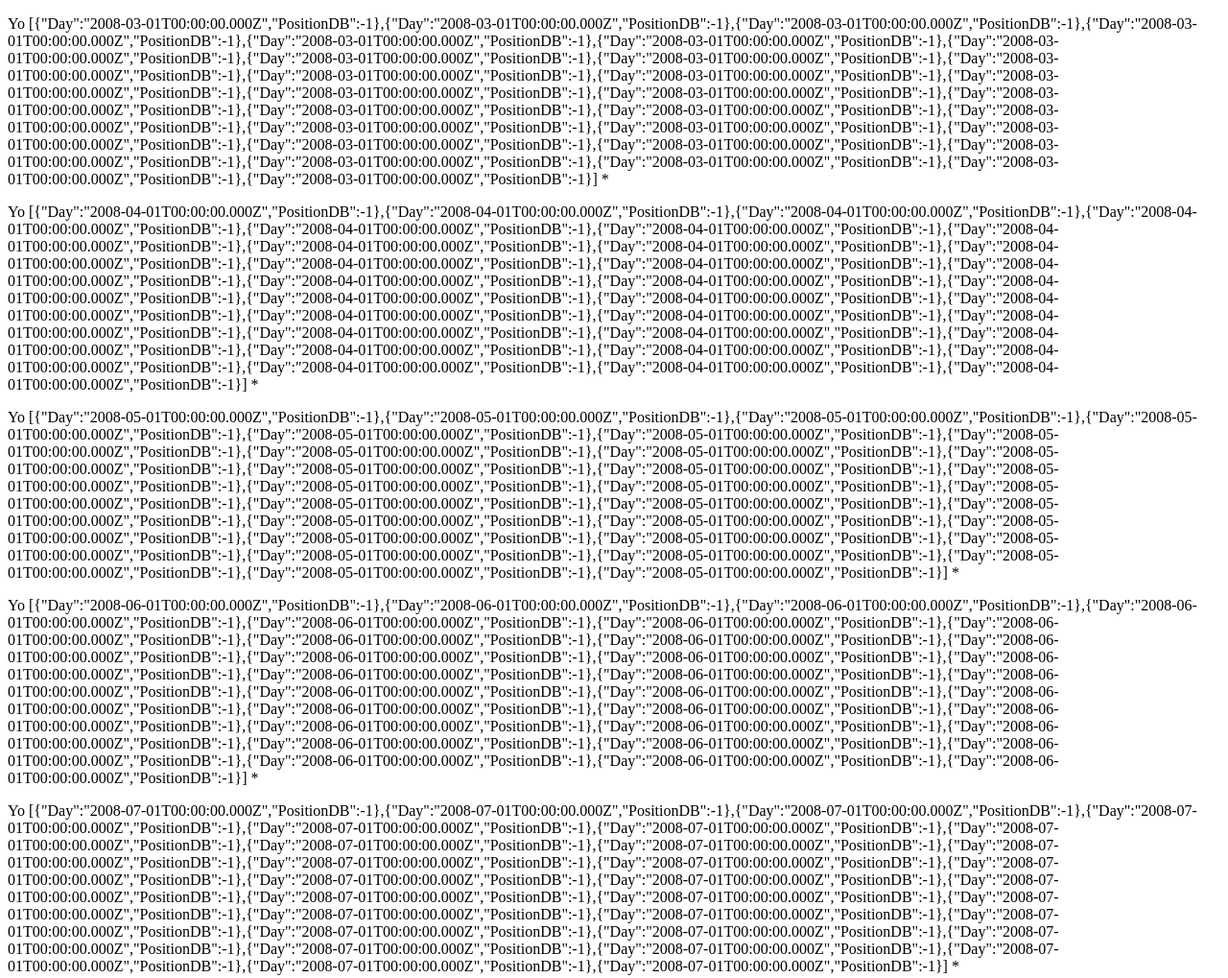
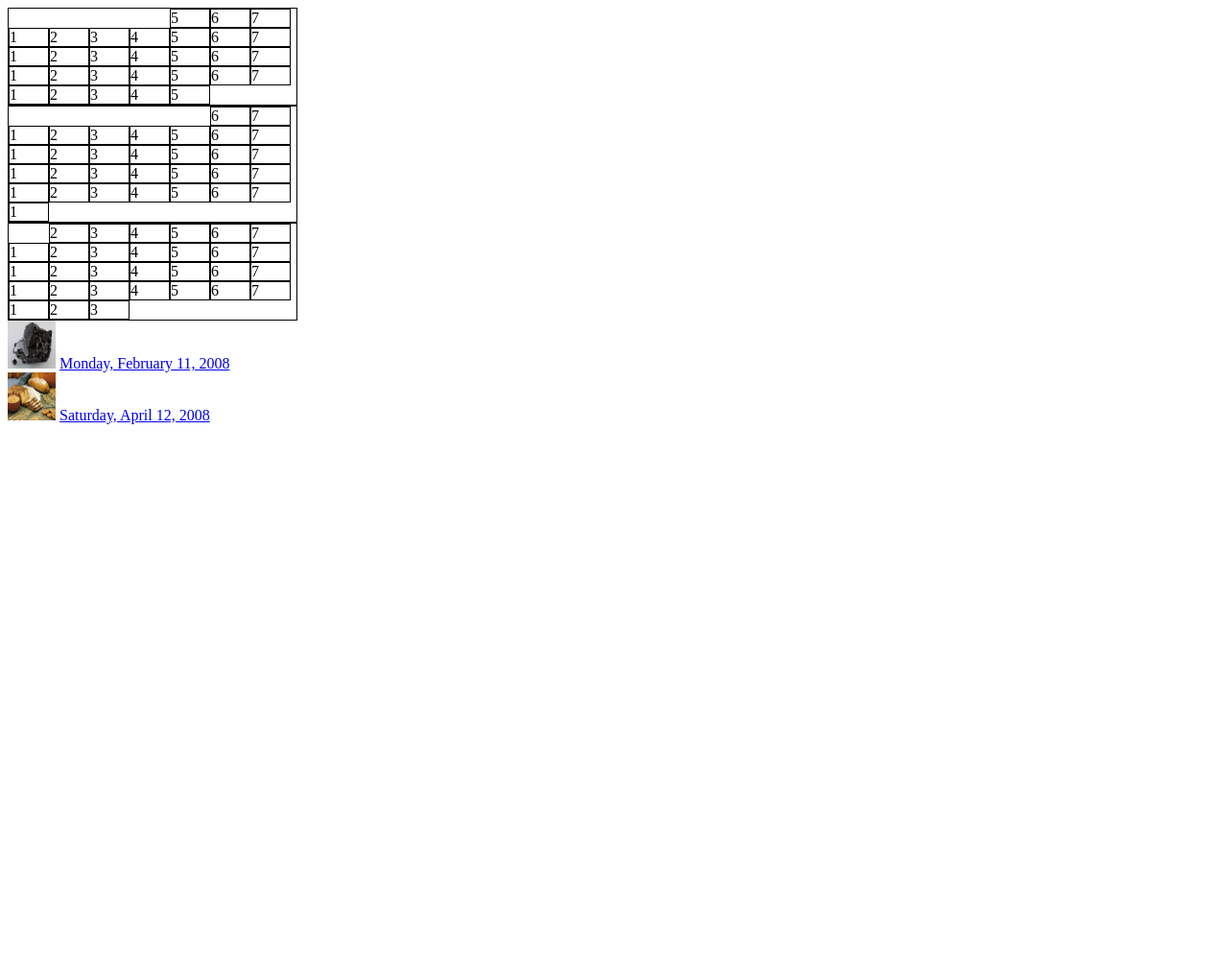
Before and after one commit to mntdn/CarnetDeVoyage, a plain HTML site: page index.html in a window 1280 px wide. Shown: the top 1019 px of the page at 96% size. After the commit the page ends 800 px from the top, so only its background shows below. Drawn offline with Linux system fonts and the light colour scheme.

Commit message:
Calendrier !
Le calendrier commence à ressembler à quelque chose !

```diff
--- a/index.html
+++ b/index.html
@@ -3,10 +3,24 @@
     <head>
         <script src="angular.min.js"></script>
         <script src="voyage.js"></script>
+        <style type="text/css">
+            .monthBox {
+                border: 1px solid black;
+                width: 300px;
+            }
+
+            .dayBox {
+                border: 1px solid black;
+                width: 40px;
+                display: inline-block;
+            }
+        </style>
     </head>
     <body>
         <div ng-controller="ArticleController">
-            <p ng-repeat="x in Months">Yo {{x}} *</p>
+            <div ng-repeat="month in Months" class="monthBox">
+                <div ng-repeat="day in month" class="dayBox" style="{{moveFirst(day, $index)}}">{{day.DayOfWeek}}</div>
+            </div>
             <div ng-repeat="jour in DB">
                 <img ng-src="{{randPicture(jour.Pictures)}}" style="width: 50px; height: 50px;" />
                 <a href="#" ng-click="loadArticle($index)">{{jour.Day | date : 'fullDate'}}</a>
--- a/voyage.js
+++ b/voyage.js
@@ -1,5 +1,17 @@
 function getRandomInt(min, max) {
   return Math.floor(Math.random() * (max - min)) + min;
+}
+
+// renvoie une date au format YYYY-MM-DD
+function dateToString(d) {
+    return d.getFullYear() + '-' + ('0'+(d.getMonth()+1)).slice(-2) + '-' + ('0'+(d.getDate())).slice(-2);
+}
+
+// compare 2 dates sans tenir compte de l'heure
+function isSameDate(d1, d2) {
+    return (d1.getFullYear() === d2.getFullYear()) &&
+        (d1.getMonth() === d2.getMonth()) &&
+        (d1.getDate() === d2.getDate());
 }
 
 // renvoie l'index de l'entrée de la base DB du jour cherché
@@ -7,14 +19,14 @@ function getRandomInt(min, max) {
 // -1 s'il ne trouve rien
 function dayIndex(day, DB) {
     for(var i = 0; i < DB.length; i++)
-        if (new Date(DB[i].Day) === day)
+        if (isSameDate(new Date(DB[i].Day), day))
             return i;
     return -1;
 }
 
+// renvoie un tableau contenant les jours des mois
+// durant lesquels on a voyagé
 function calcMonths (DB) {
-    // renvoie un tableau contenant les jours des mois
-    // durant lesquels on a voyagé
     var startDate = new Date(DB[0].Day);
     var endDate = new Date(DB[DB.length-1].Day);
     var currentDate = startDate;
@@ -24,12 +36,11 @@ function calcMonths (DB) {
         var nbDaysInMonth = new Date(currentDate.getFullYear(), currentDate.getMonth() + 1, 0).getDate();
         var currentDays = new Array();
         for (var i = 1; i <= nbDaysInMonth; i++) {
-            var tempDay = {
-                'Day' : tempCurrentDate,
-                'PositionDB' : dayIndex(tempCurrentDate, DB)
-            };
-            currentDays.push(tempDay);
-            console.log(currentDays);
+            currentDays.push({
+                'Day' : dateToString(tempCurrentDate),
+                'PositionDB' : dayIndex(tempCurrentDate, DB),
+                'DayOfWeek' : tempCurrentDate.getDay() == 0 ? 7 : tempCurrentDate.getDay() // lundi = 1, dimanche = 7
+            });
             tempCurrentDate.setDate(tempCurrentDate.getDate() + 1);
         }
         returnArray.push(currentDays);
@@ -48,7 +59,7 @@ var _DB = [
         'Content' : 'voyage1.html'
     },
     {
-        'Day' : '2008-08-12',
+        'Day' : '2008-04-12',
         'Pictures' : [
             {'Url' : '1280px-Various_grains.jpg'},
             {'Url' : 'NASA-HS201427a-HubbleUltraDeepField2014-20140603.jpg'}
@@ -69,6 +80,9 @@ angular.module('voyage', [])
         $scope.DB = _DB;
         $scope.Months = _Months;
         $scope.articleCourant = '';
+        $scope.moveFirst = function (day, i) {
+            return i == 0 ? "margin-left: " + ((day.DayOfWeek - 1) * 42) + "px" : "";
+        };
         $scope.loadArticle = function (i) {
             $scope.articleCourant = $scope.DB[i].Content;
         };
```
